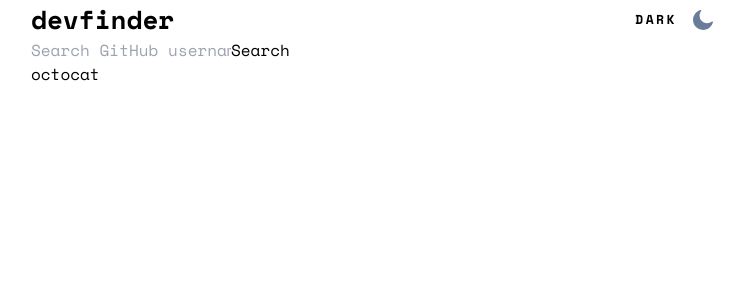
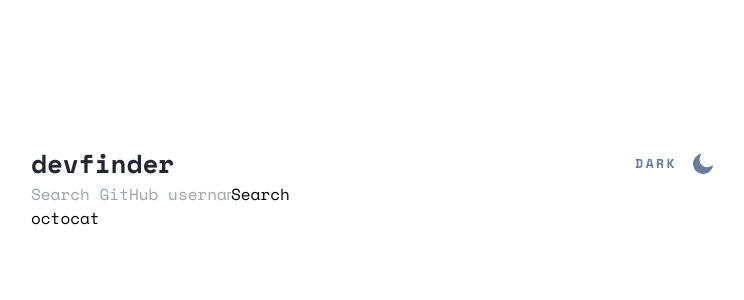
Before and after one commit to Anemoiaa/github-user-search-app, a React (Create React App) app: page / in a window 1280 px wide. Shown: the top 300 px of the page, without its empty margins (268-1012 px from the left). Built offline with nearby package versions, Linux system fonts and the light colour scheme; the HTML template or start-up script is replaced by a standard one.

Commit message:
styled header

```diff
--- a/public/index.html
+++ b/public/index.html
@@ -12,6 +12,6 @@
   </head>
   <body>
     <noscript>You need to enable JavaScript to run this app.</noscript>
-    <div id="root" class="min-h-screen"></div>
+    <div id="root" class="fixed w-screen min-h-screen dark:bg-darkMain"></div>
   </body>
 </html>
--- a/src/App.js
+++ b/src/App.js
@@ -5,13 +5,14 @@
 import Header from "./components/Header";
 import ToggleTheme from "./components/UI/button/ToggleTheme";
 
-import iconMoon from "./assets/icon-moon.svg";
-import iconSun from "./assets/icon-sun.svg";
+import {ReactComponent as IconMoon} from "./assets/icon-moon.svg";
+import {ReactComponent as IconSun} from "./assets/icon-sun.svg";
+
 
 function App() {
   const [theme, setTheme] = useState({
-    disable: {title: "DARK", icon: iconMoon},
-    enable: {title: "LIGHT", icon: iconSun}
+    disable: {title: "DARK"},
+    enable: {title: "LIGHT"}
   });
   const [query, setQuery] = useState("");
   const [user, setUser] =  useState({
@@ -65,10 +66,16 @@
     const user = await UserService.get(username);
     setUser(user);
   }
+  // TODO: bg standart, bg dark
   return (
     <div className="w-full md:max-w-[573px] lg:max-w-[730px] mx-auto px-[24px] font-mono font-normal">
       <Header>
-        <ToggleTheme {...theme.disable} onClick={changeTheme} />
+        <ToggleTheme {...theme.disable} onClick={changeTheme}>
+          {theme.disable.title === "DARK"
+            ? <IconMoon className="inline fill-current" />
+            : <IconSun className="inline fill-current" />
+          }
+        </ToggleTheme>
       </Header>
       <SearchBar query={query} setQuery={setQuery} fetchUser={fetchUser} />
       <User user={user} />
--- a/src/components/Header.jsx
+++ b/src/components/Header.jsx
@@ -1,7 +1,7 @@
 function Header(props) {
     return (
-        <header className="flex justify-between font-bold leading-[1.48]">
-            <h1 className="text-[26px]">devfinder</h1>
+        <header className="flex justify-between mt-[31px] md:mt-[140px] lg:mt-[144px] font-bold leading-[1.48]">
+            <h1 className="text-[26px] text-[#222731] dark:text-[#fff]">devfinder</h1>
             {props.children}
         </header>
     );
--- a/src/components/UI/button/ToggleTheme.jsx
+++ b/src/components/UI/button/ToggleTheme.jsx
@@ -1,9 +1,11 @@
 
-function ToggleTheme({title, icon, ...props}) {
+function ToggleTheme({title, ...props}) {
     return (
-        <button {...props}>
-            <span className="inline mr-[16px] text-[13px] tracking-[2.5px]">{title}</span>
-            <img className="inline" src={icon} />
+        <button {...props} className="text-lightGrey dark:text-[#fff] hover:text-[#222731] dark:hover:text-[#90A4D4]">
+            <span className="inline mr-[16px] text-[13px] tracking-[2.5px]">
+                {title}
+            </span>
+            {props.children}
         </button>
     );
 }
--- a/tailwind.config.js
+++ b/tailwind.config.js
@@ -6,10 +6,15 @@
     "./public/*.html",
   ],
   theme: {
-    extend: {},
+    extend: {
+      colors: {
+        lightGrey: "#697C9A",
+        darkMain: "#141D2F",
+      }
+    },
     fontFamily: {
       "mono": ['Space Mono', 'monospace'],
-    }
+    },
   },
   plugins: [],
 }
```
Also changed, not shown: src/assets/icon-moon.svg, src/assets/icon-sun.svg.
